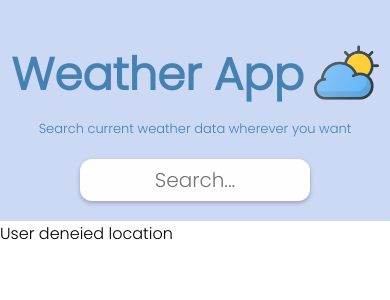
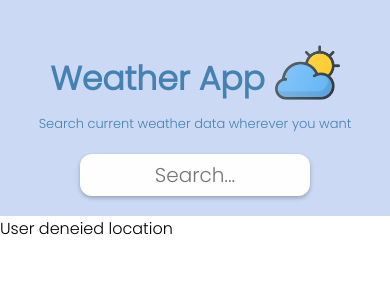
Before and after one commit to Ali-Guliyev/weather-app, a Vue app: page / in a window 390 px wide. Shown: the top 300 px of the page. Built offline with nearby package versions, Linux system fonts and the light colour scheme; no server answers.

Commit message:
app updated

```diff
--- a/src/assets/styles.css
+++ b/src/assets/styles.css
@@ -65,7 +65,7 @@ header {
   }
 
   .header__title {
-    font-size: 45px;
+    font-size: 33px;
   }
 
   .header__title::after {
```
